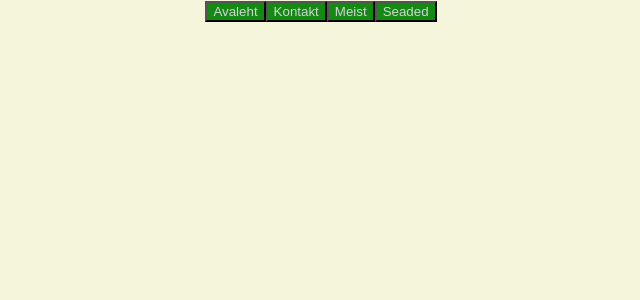
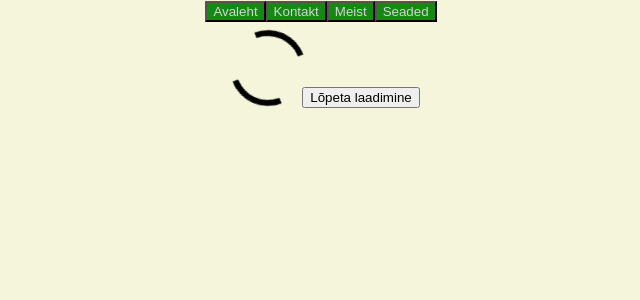
Before and after one commit to jaanus-pi/React-12-2023, a React (Create React App) app in the folder kodutoo1/: page /loader in a window 1280 px wide. Shown: the top 300 px of the page, without its empty margins (319-959 px from the left). Built offline with nearby package versions, Linux system fonts and the light colour scheme.

Commit message:
useRef(), Loader

```diff
--- a/kodutoo1/src/App.css
+++ b/kodutoo1/src/App.css
@@ -67,3 +67,28 @@ tr:nth-child(even) {
 iframe {
   margin: 5px;
 }
+
+.lds-dual-ring {
+  display: inline-block;
+  width: 80px;
+  height: 80px;
+}
+.lds-dual-ring:after {
+  content: " ";
+  display: block;
+  width: 64px;
+  height: 64px;
+  margin: 8px;
+  border-radius: 50%;
+  border: 6px solid black;
+  border-color: black transparent black transparent;
+  animation: lds-dual-ring 1.2s linear infinite;
+}
+@keyframes lds-dual-ring {
+  0% {
+    transform: rotate(0deg);
+  }
+  100% {
+    transform: rotate(360deg);
+  }
+}
--- a/kodutoo1/src/App.js
+++ b/kodutoo1/src/App.js
@@ -4,6 +4,8 @@ import Avaleht from './pages/Avaleht';
 import Kontakt from './pages/Kontakt';
 import Meist from './pages/Meist';
 import Seaded from './pages/Seaded';
+import Leht from './pages/Leht';
+import Loader from './pages/Loader';
 
 function App() {
   return (
@@ -26,6 +28,8 @@ function App() {
         <Route path="/kontakt" element={ <Kontakt/> } />
         <Route path="/meist" element={ <Meist /> } />
         <Route path="/seaded" element={ <Seaded /> } />
+        <Route path="/leht" element={ <Leht /> } />
+        <Route path="/loader" element={ <Loader /> } />
       </Routes>
     </div>
   );
--- /dev/null
+++ b/kodutoo1/src/pages/Leht.js
@@ -0,0 +1,20 @@
+import { useRef, useState } from 'react';
+
+function Leht() {
+  const inputistLugeja = useRef();
+  const [muutuvHTMLs, funktsioonMuutujaMuutmiseks] = useState('');
+
+  const onClickFunktsioon = () => {
+    funktsioonMuutujaMuutmiseks(inputistLugeja.current.value);
+  }
+
+  return (
+    <div>
+      <input ref={inputistLugeja} type='text' />
+      <button onClick={onClickFunktsioon}>Muuda</button>
+      <div>{muutuvHTMLs}</div>
+    </div>
+  )
+}
+
+export default Leht
--- /dev/null
+++ b/kodutoo1/src/pages/Loader.js
@@ -0,0 +1,14 @@
+import React, { useState } from 'react'
+
+function Loader() {
+  const [kasLaeb, uuendaLaadmist] = useState(true);
+
+  return (
+    <div>
+      { kasLaeb === true && <div class="lds-dual-ring"></div>}
+      <button onClick={() => uuendaLaadmist(false)}>Lõpeta laadimine</button>
+    </div>
+  )
+}
+
+export default Loader
```
